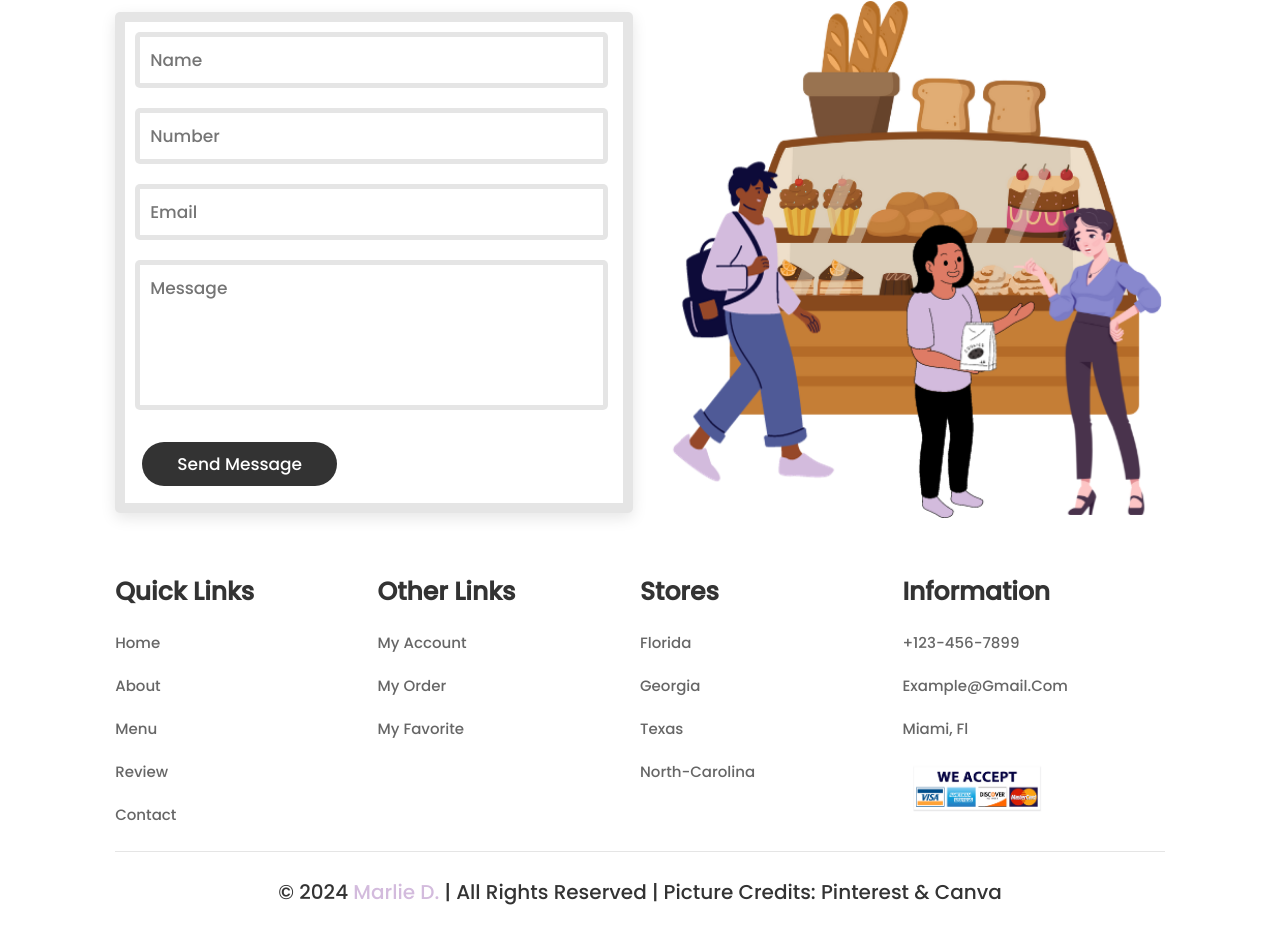
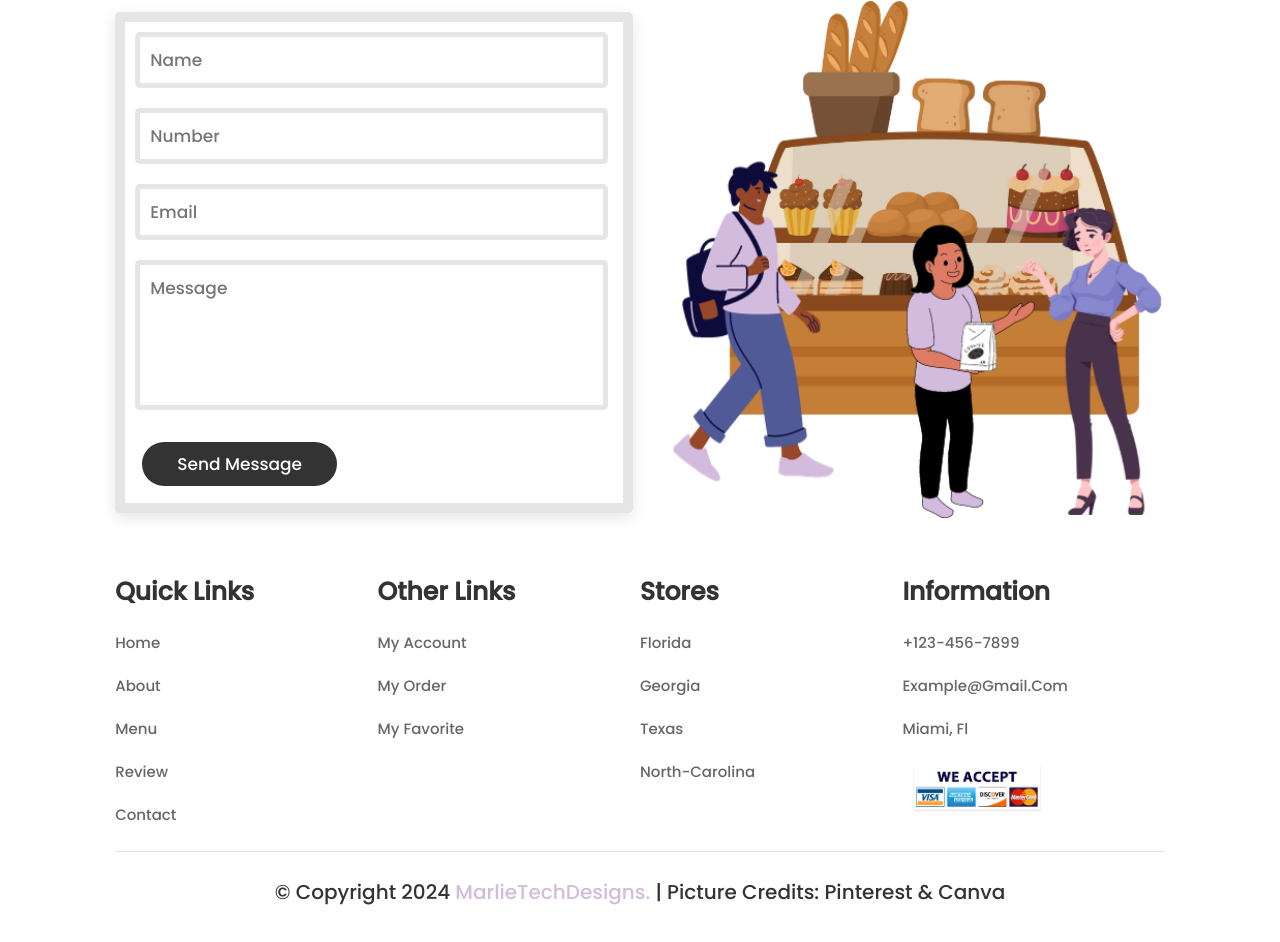
Before and after one commit to Marlied1/project-1, a plain HTML site: page index.html in a window 1280 px wide. Shown: the part 3649-4591 px from the top of the page. Drawn offline with Linux system fonts and the light colour scheme; a web font is replaced by a local one.

Commit message:
Update index.html

```diff
--- a/index.html
+++ b/index.html
@@ -418,7 +418,7 @@
 
         </div>
 
-           <div class="credit">&copy; 2024 <span>marlie D.</span> | all rights reserved | Picture credits: Pinterest & Canva</div>
+           <div class="credit">&copy; Copyright 2024 <span>MarlieTechDesigns.</span> | Picture credits: Pinterest & Canva</div>
 
 
      </section>
```
